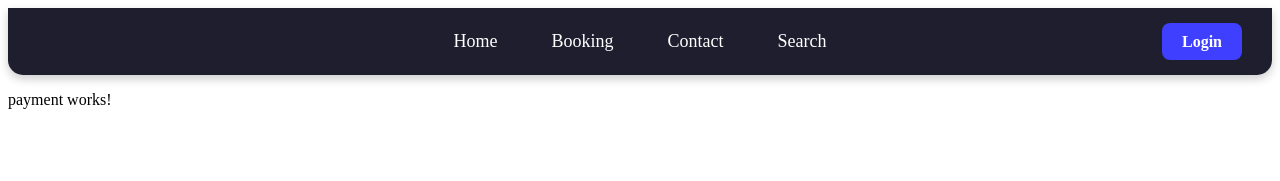
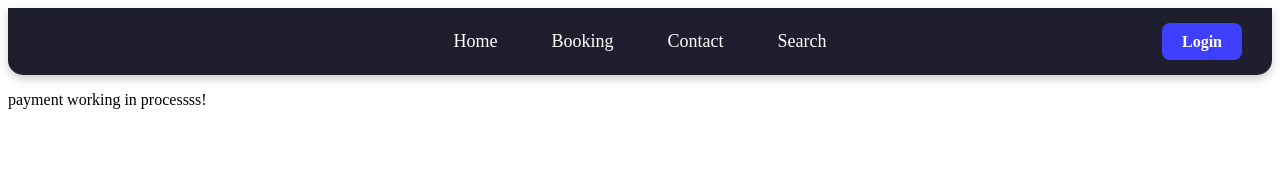
Before and after one commit to palekar29s/rentcarbikefrontend, an Angular app: page /payment in a window 1280 px wide. Shown: the top 181 px of the page. Built offline with nearby package versions, Linux system fonts and the light colour scheme.

Commit message:
Update payment message in payment.component.html

```diff
--- a/src/app/payment/payment.component.html
+++ b/src/app/payment/payment.component.html
@@ -1 +1 @@
-<p>payment works!</p>
+<p>payment working in processss!</p>
```
